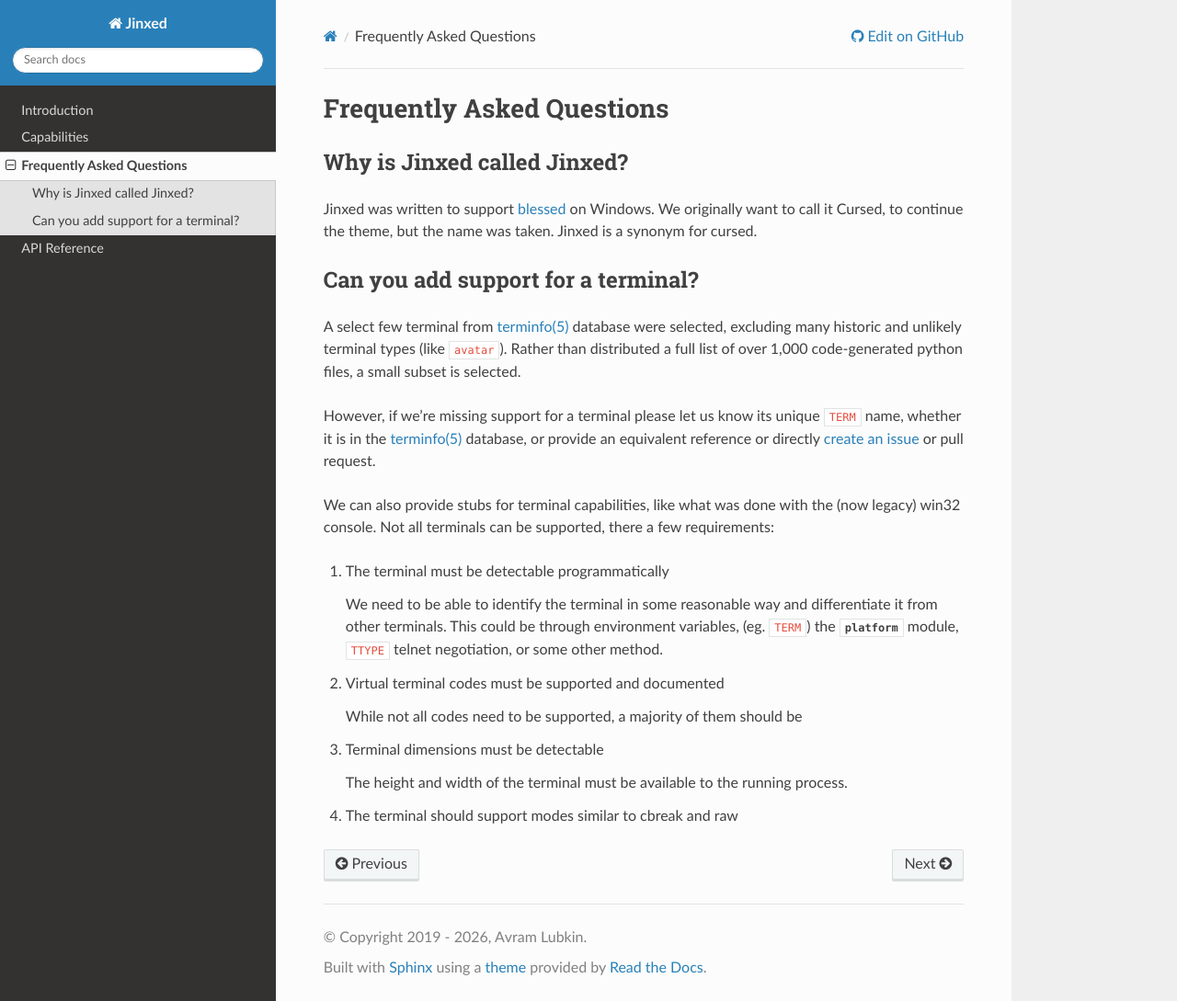
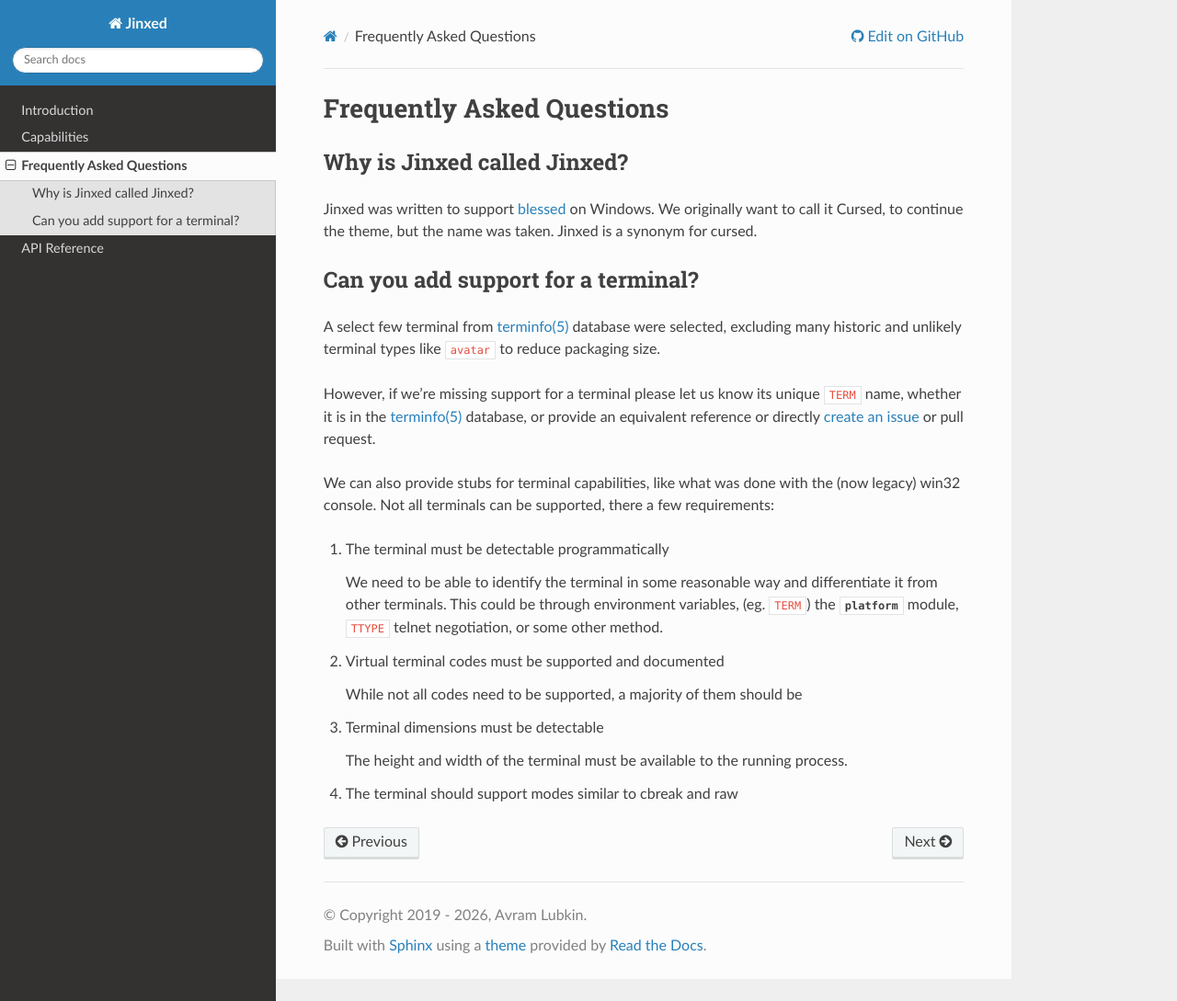
Before and after one commit to Rockhopper-Technologies/jinxed, a Sphinx documentation site: the page built from doc/faq.rst, in a window 1280 px wide and 1089 px high. Shown: the whole window at 92% size. Built offline with Sphinx 7.4.7 and the Read the Docs theme 3.1.0, drawn with Linux system fonts in a browser that asks for light colours.

Commit message:
docfix, generic overlay not xtgettcap-named

```diff
--- a/doc/faq.rst
+++ b/doc/faq.rst
@@ -20,8 +20,7 @@
 -----------------------------------
 
 A select few terminal from `terminfo(5)`_ database were selected, excluding many historic and
-unlikely terminal types (like ``avatar``). Rather than distributed a full list of over 1,000
-code-generated python files, a small subset is selected.
+unlikely terminal types like ``avatar`` to reduce packaging size.
 
 However, if we're missing support for a terminal please let us know its unique ``TERM`` name,
 whether it is in the `terminfo(5)`_ database, or provide an equivalent reference or directly `create
```
Also changed, not shown: 1 other file.
